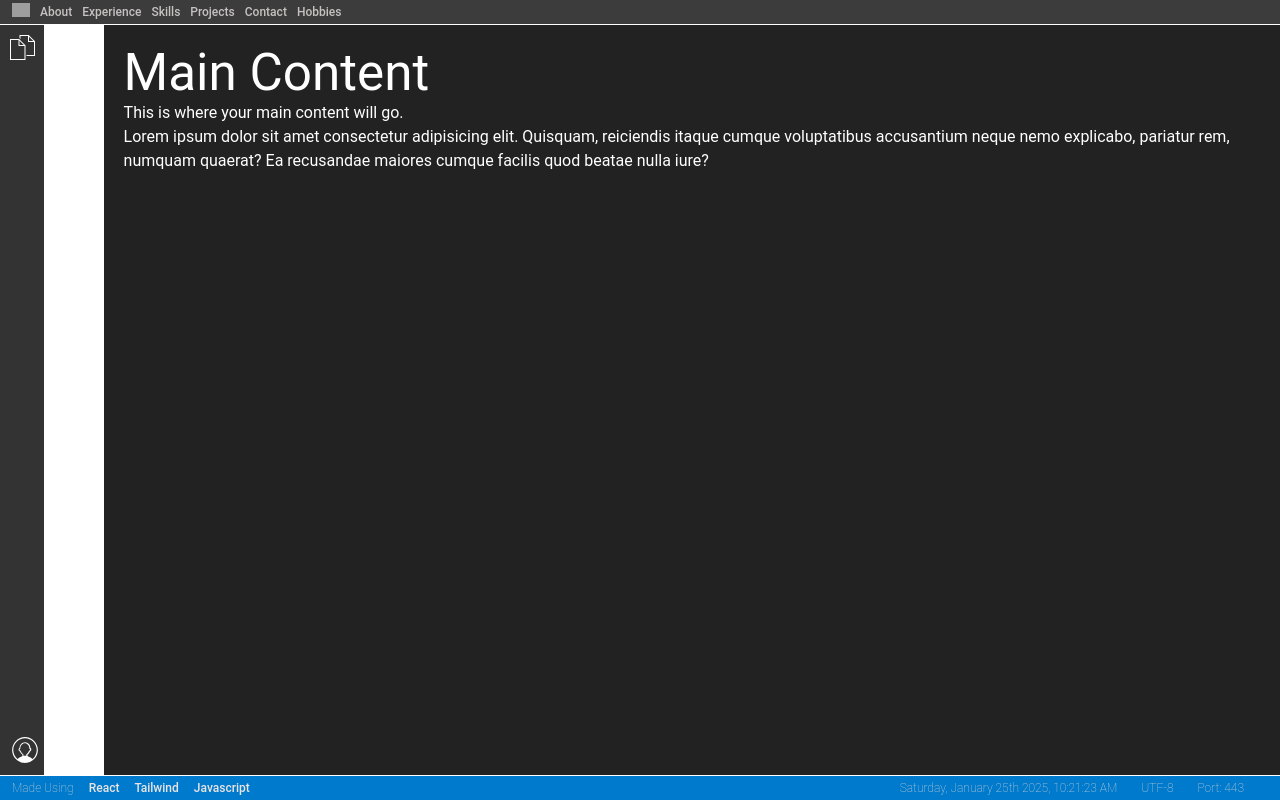
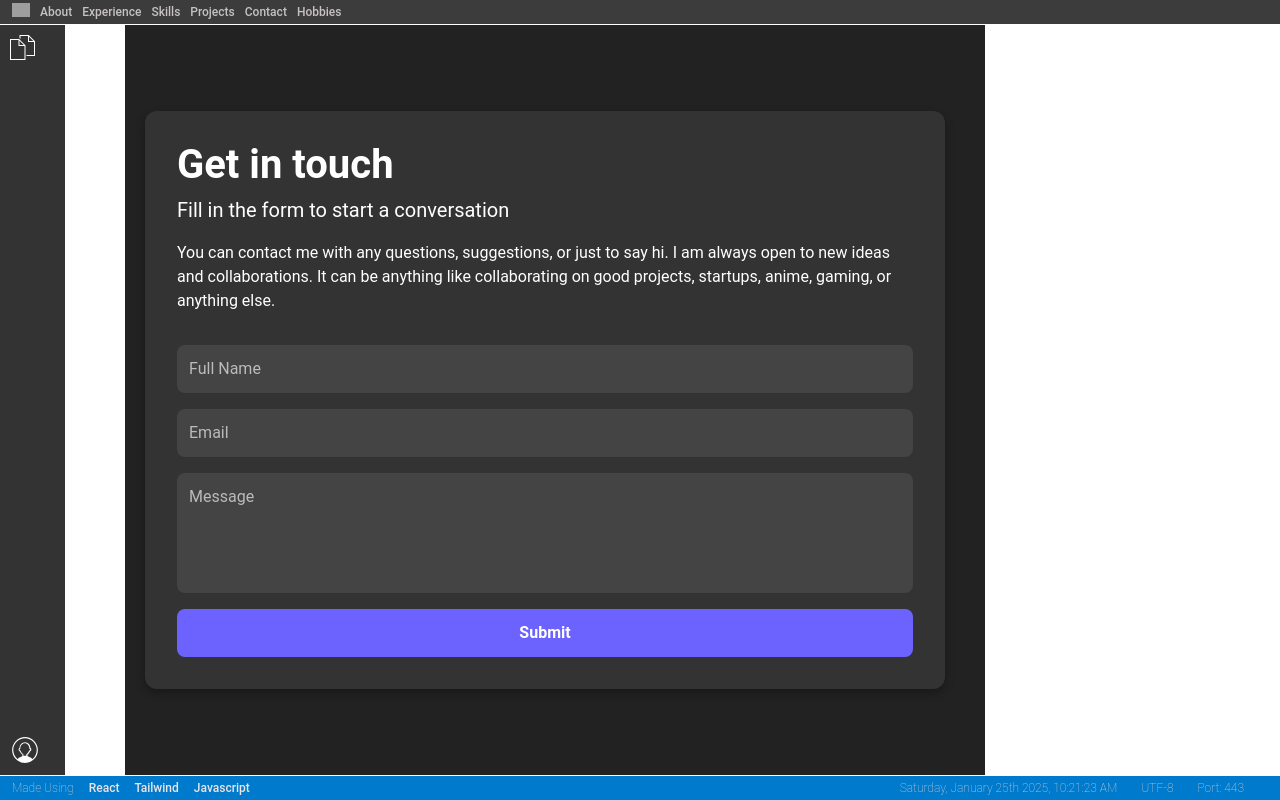
Before and after one commit to soham0005/Portfolio-Updated, a React (Vite) app: page /contact in a window 1280 px wide. Built offline with nearby package versions, Linux system fonts and the light colour scheme; grey boxes are pictures that could not be loaded.

Commit message:
Contact Us Page

```diff
--- a/src/App.css
+++ b/src/App.css
@@ -55,6 +55,7 @@
   background-color: #252526;
   height: 100%;
   width: 20%;
+  max-width: 20%;
   /* padding: 10px; */
   overflow-y: auto;
   transition: all 0.3s ease-in-out;
--- a/src/App.jsx
+++ b/src/App.jsx
@@ -1,10 +1,12 @@
 /* eslint-disable no-unused-vars */
 import { useState } from 'react'
+import { Routes, Route } from 'react-router-dom';
 import { RightIcon, DownIcon, GithubIcon, FileIcon, ProfileIcon } from './SVG/Icon'
 import './App.css'
 import Header from './Components/Header/Header'
 import Footer from './Components/Footer/Footer'
 import Explore from './Components/Explore/Explore'
+import Contact from './Pages/Contact';
 
 function App() {
   const [isSidebarOpen, setIsSidebarOpen] = useState(false);
@@ -25,9 +27,8 @@ function App() {
       <div className="layout">
         {/* Sidebar */}
         <div
-          className={`sidebar ${
-            isSidebarOpen ? "open" : "closed"
-          } flex flex-col justify-between bg-gray-800`}
+          className={`sidebar ${isSidebarOpen ? "open" : "closed"
+            } flex flex-col justify-between bg-gray-800`}
         >
           <p className="toggle-button p-2 text-center" onClick={toggleExplorer}>
             <FileIcon />
@@ -41,18 +42,20 @@ function App() {
         {/* Explorer Section (Overlay on Mobile) */}
         {isExplorerOpen && (
           <div className="explorer open">
-            <Explore/>
+            <Explore />
           </div>
         )}
 
         {/* Main Content */}
         <div className={`main-content ${isSidebarOpen ? "sidebar-open" : ""}`}>
-          <h1>Main Content</h1>
-          <p>This is where your main content will go.</p>
-          Lorem ipsum dolor sit amet consectetur adipisicing elit. Quisquam,
-          reiciendis itaque cumque voluptatibus accusantium neque nemo
-          explicabo, pariatur rem, numquam quaerat? Ea recusandae maiores
-          cumque facilis quod beatae nulla iure?
+
+          <Routes>
+            <Route path="/" element={<h1>Welcome to the Main Content</h1>} />
+            <Route path="/experience" element={<h1>Welcome to the Experience Content</h1>} />
+            <Route path="/about" element={<h1>Welcome to the About Content</h1>} />
+            <Route path="/contact" element={<Contact/>} />
+
+          </Routes>
         </div>
       </div>
 
--- a/src/Pages/Contact.css
+++ b/src/Pages/Contact.css
@@ -0,0 +1,75 @@
+.contact-container {
+    display: flex;
+    justify-content: flex-end;
+    align-items: center;
+    height: 100%;
+    background-color: #222;
+    color: white;
+  }
+
+  .contact-form-wrapper {
+    max-width: 800px;
+    width: 100%;
+    padding: 2rem;
+    background-color: #333;
+    border-radius: 12px;
+    box-shadow: 0 4px 10px rgba(0, 0, 0, 0.3);
+    margin-right: 20px; /* Add this line to move the form to the right */
+  }
+
+  .contact-heading {
+    font-size: 2.5rem;
+    font-weight: bold;
+    margin-bottom: 0.5rem;
+  }
+
+  .contact-subtext {
+    font-size: 1.25rem;
+    margin-bottom: 1rem;
+  }
+
+  .contact-description {
+    font-size: 1rem;
+    line-height: 1.5;
+    margin-bottom: 2rem;
+  }
+
+  .contact-form {
+    display: flex;
+    flex-direction: column;
+    gap: 1rem;
+  }
+
+  .contact-input,
+  .contact-textarea {
+    width: 100%;
+    padding: 0.75rem;
+    font-size: 1rem;
+    border: none;
+    border-radius: 8px;
+    background-color: #444;
+    color: white;
+    outline: none;
+    resize: none;
+  }
+
+  .contact-input::placeholder,
+  .contact-textarea::placeholder {
+    color: #bbb;
+  }
+
+  .contact-submit {
+    background-color: #6c63ff;
+    color: white;
+    font-size: 1rem;
+    font-weight: bold;
+    padding: 0.75rem;
+    border: none;
+    border-radius: 8px;
+    cursor: pointer;
+    transition: background-color 0.3s;
+  }
+
+  .contact-submit:hover {
+    background-color: #5a54e0;
+  }
--- a/src/Pages/Contact.jsx
+++ b/src/Pages/Contact.jsx
@@ -1 +1,44 @@
 import './Contact.css';
+
+const Contact = () => {
+  return (
+    <div className="contact-container">
+      <div className="contact-form-wrapper">
+        <h1 className="contact-heading">Get in touch</h1>
+        <p className="contact-subtext">
+          Fill in the form to start a conversation
+        </p>
+        <p className="contact-description">
+          You can contact me with any questions, suggestions, or just to say hi.
+          I am always open to new ideas and collaborations. It can be anything like
+          collaborating on good projects, startups, anime, gaming, or anything else.
+        </p>
+        <form className="contact-form">
+          <input
+            type="text"
+            placeholder="Full Name"
+            className="contact-input"
+            required
+          />
+          <input
+            type="email"
+            placeholder="Email"
+            className="contact-input"
+            required
+          />
+          <textarea
+            placeholder="Message"
+            className="contact-textarea"
+            rows="4"
+            required
+          ></textarea>
+          <button type="submit" className="contact-submit">
+            Submit
+          </button>
+        </form>
+      </div>
+    </div>
+  );
+};
+
+export default Contact;
```
Also changed, not shown: src/Components/Explore/Explore.jsx (+1 -11 lines).
